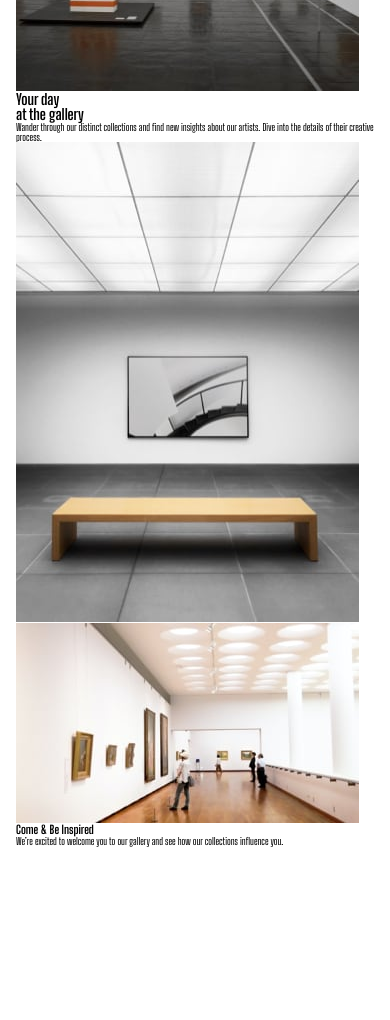
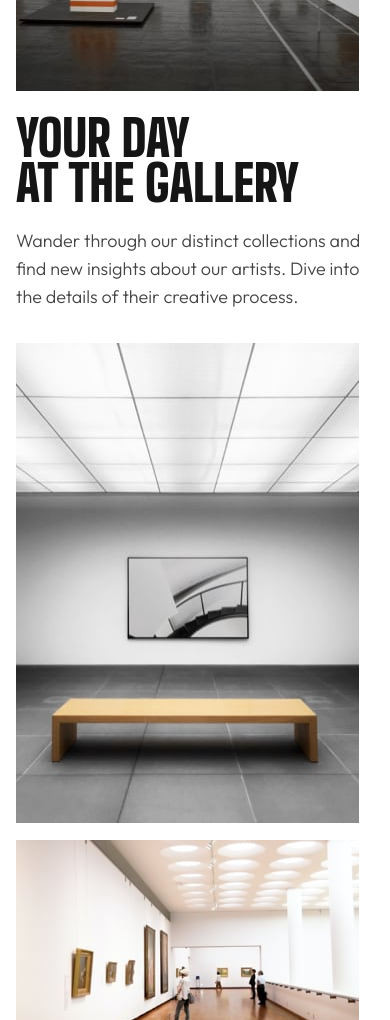
Before and after one commit to Bobstyle23/art-gallery, a plain HTML site: page index.html in a window 390 px wide. Shown: the part 980-2000 px from the top of the page. Before the commit the page ends 1827 px from the top, so only its background shows below. Drawn offline with Linux system fonts and the light colour scheme.

Commit message:
Complete gallery section  mobile version

```diff
--- a/index.html
+++ b/index.html
@@ -59,7 +59,7 @@
         </div>
       </section>
       <section class="gallery">
-        <picture class="gallery__image--first">
+        <picture class="gallery__image gallery__image--first">
           <source
             srcset="./assets/desktop/image-grid-1.jpg"
             media="(min-width:1024px)"
@@ -83,7 +83,7 @@
             our artists. Dive into the details of their creative process.
           </p>
         </div>
-        <picture class="gallery__image--second">
+        <picture class="gallery__image gallery__image--second">
           <source
             srcset="./assets/desktop/image-grid-2.jpg"
             media="(min-width:1024px)"
@@ -97,7 +97,7 @@
             alt="Biggest exhibition art at the hall in front of wooden flat chair"
           />
         </picture>
-        <picture class="gallery__image--third">
+        <picture class="gallery__image gallery__image--third">
           <source
             srcset="./assets/desktop/image-grid-3.jpg"
             media="(min-width:1024px)"
--- a/styles/layout/_gallery.scss
+++ b/styles/layout/_gallery.scss
@@ -1,3 +1,51 @@
 .gallery {
+  @extend %grid;
+  row-gap: 1.6rem;
   padding: 0 1.6rem;
+
+  &__image {
+    width: 100%;
+    height: 100%;
+    &--first {
+      margin-bottom: 0.8rem;
+    }
+  }
+
+  &__information {
+    @extend %flexbox;
+    align-items: baseline;
+    gap: 2.1rem;
+    margin-bottom: 1.6rem;
+  }
+
+  &__title {
+    @extend %heading-lg;
+    font-size: 5rem;
+    line-height: 45px;
+    color: $color-black;
+  }
+
+  &__description {
+    @extend %body-sm;
+    color: $color-dark-gray;
+  }
+
+  &__cta {
+    @extend %flexbox;
+    align-items: baseline;
+    gap: 2.4rem;
+    padding: 4.8rem 2.4rem;
+    background-color: $color-black;
+    color: $color-white;
+
+    &-title {
+      @extend %heading-lg;
+      font-size: 5rem;
+      line-height: 45px;
+    }
+
+    &-description {
+      @extend %body-sm;
+    }
+  }
 }
```
Also changed, not shown: styles/main.css, 1 other file.
